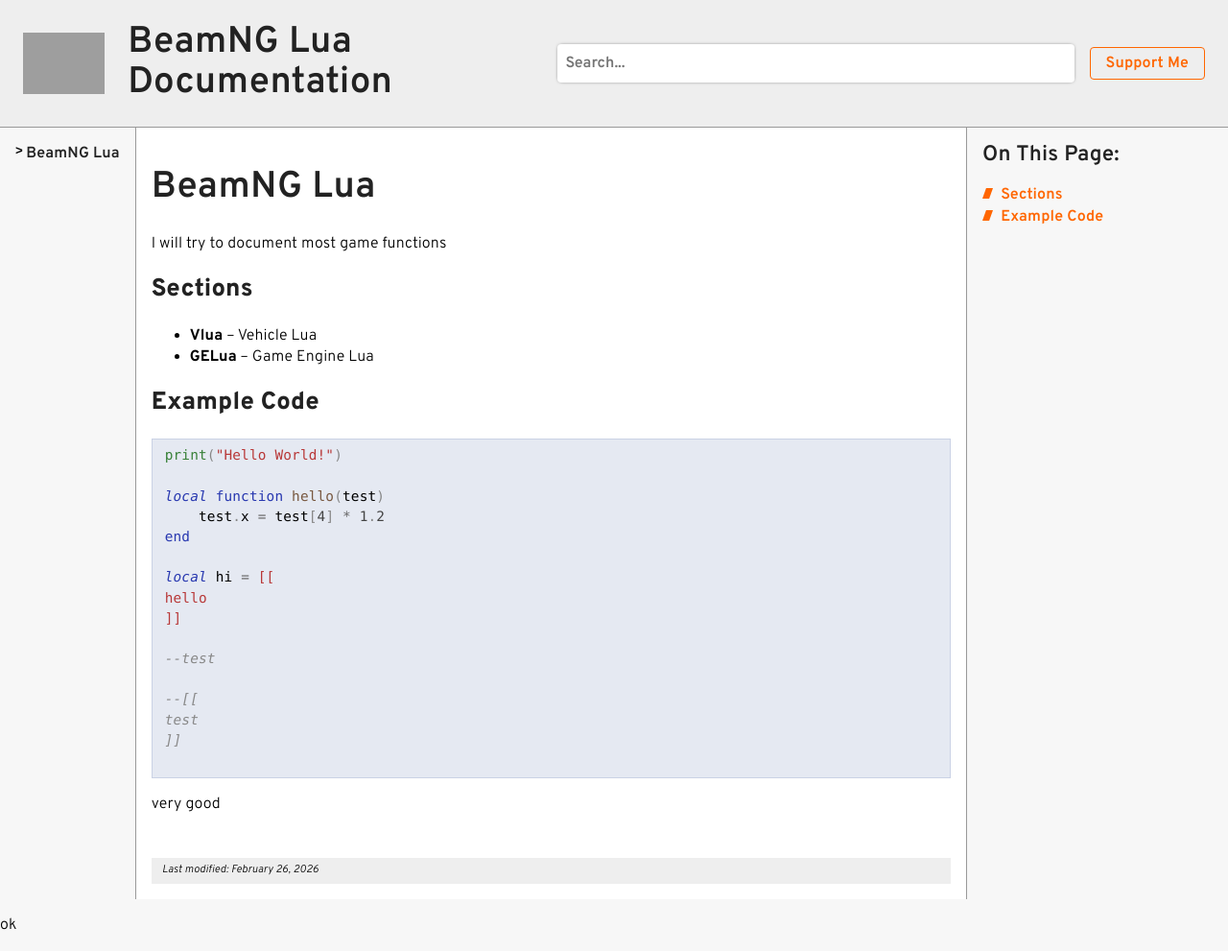
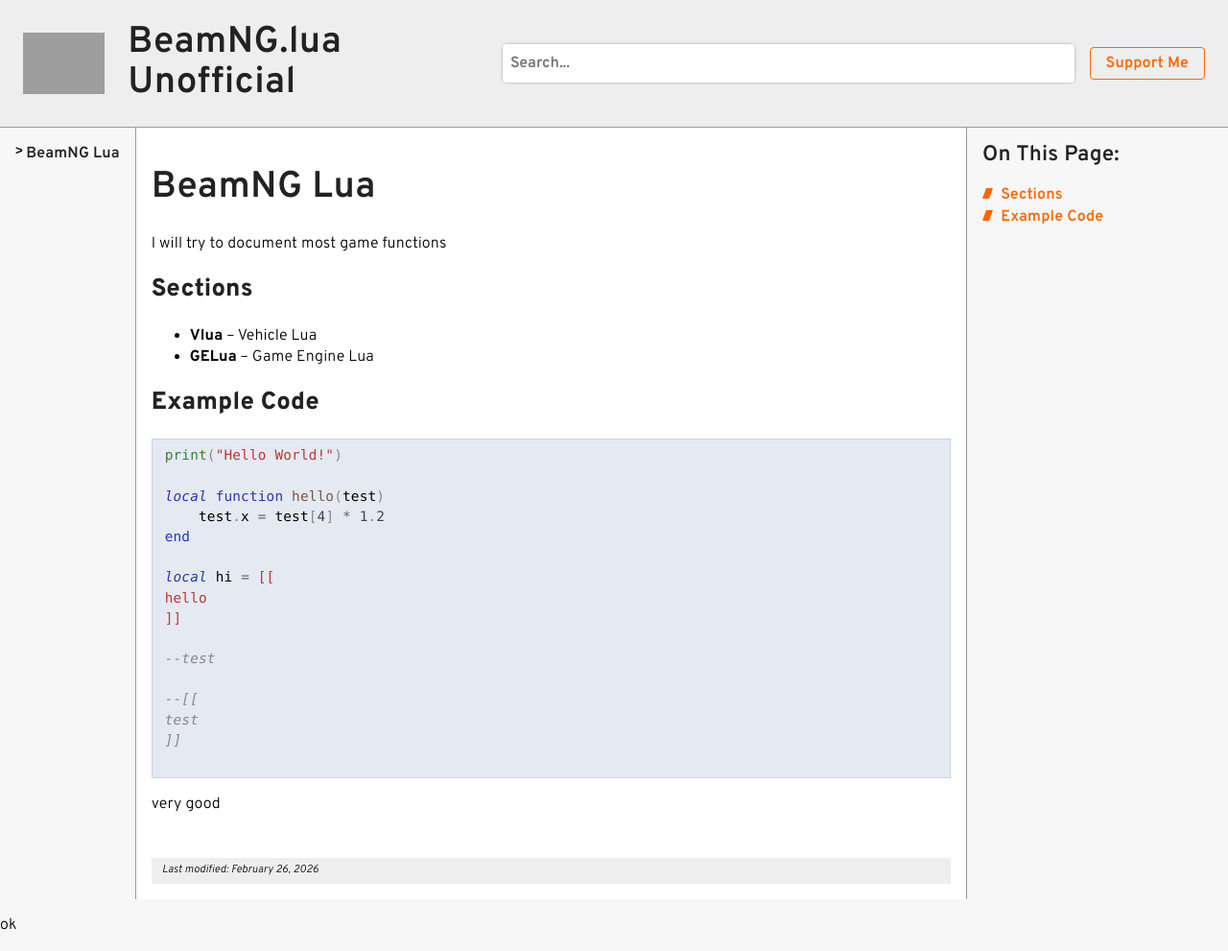
Before and after one commit to E32k/e32k.github.io, a Jekyll site: the page built from beamng/lua/index.md, in a window 1280 px wide. Shown: the whole page at 96% size. Built offline with Jekyll 4.4.1, drawn with Linux system fonts in a browser that asks for light colours; grey boxes are pictures that could not be loaded.

Commit message:
name change

```diff
--- a/_layouts/default.html
+++ b/_layouts/default.html
@@ -17,7 +17,7 @@
   <header>
     <div>
       <img src="/images/BeamLua.png" alt="BeamNG logo">
-      <h1>BeamNG Lua Documentation</h1>
+      <h1>BeamNG.lua Unofficial</h1>
     </div><div class="search-section">
       <input type="text" id="search-input" placeholder="Search...">
       <a href="https://ko-fi.com/e32k_" target="_blank">Support Me</a>
```
